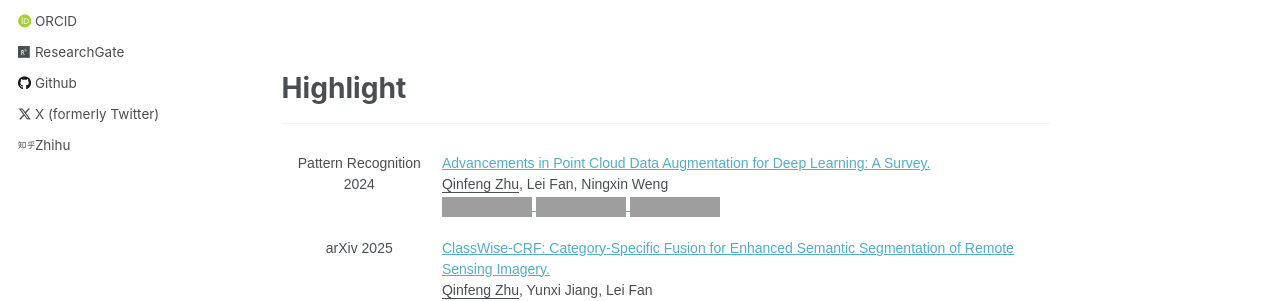
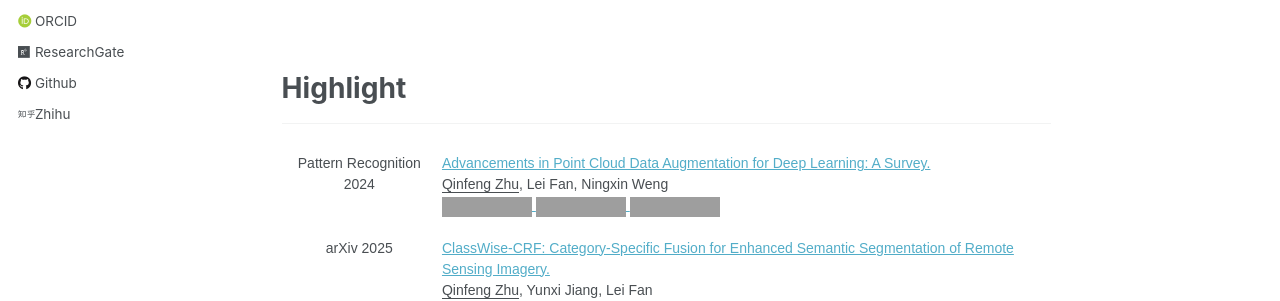
Before and after one commit to zhuqinfeng1999/zhuqinfeng1999.github.io, a Jekyll site: the page built from _pages/about.md, in a window 1280 px wide. Shown: the part 378-679 px from the top of the page. Built offline with Jekyll 4.4.1, drawn with Linux system fonts in a browser that asks for light colours; some web fonts are replaced; some of the changed lines change nothing that is shown; grey boxes are pictures that could not be loaded.

Commit message:
Update _config.yml

```diff
--- a/_config.yml
+++ b/_config.yml
@@ -64,7 +64,7 @@ author:
   steam            : # Username
   telegram         : # URL
   tumblr           : # Username
-  twitter          : "zhuqinfeng1999"
+  twitter          : # Username
   vine             : # Username
   weibo            : # Username
   wikipedia        : # Username
```
